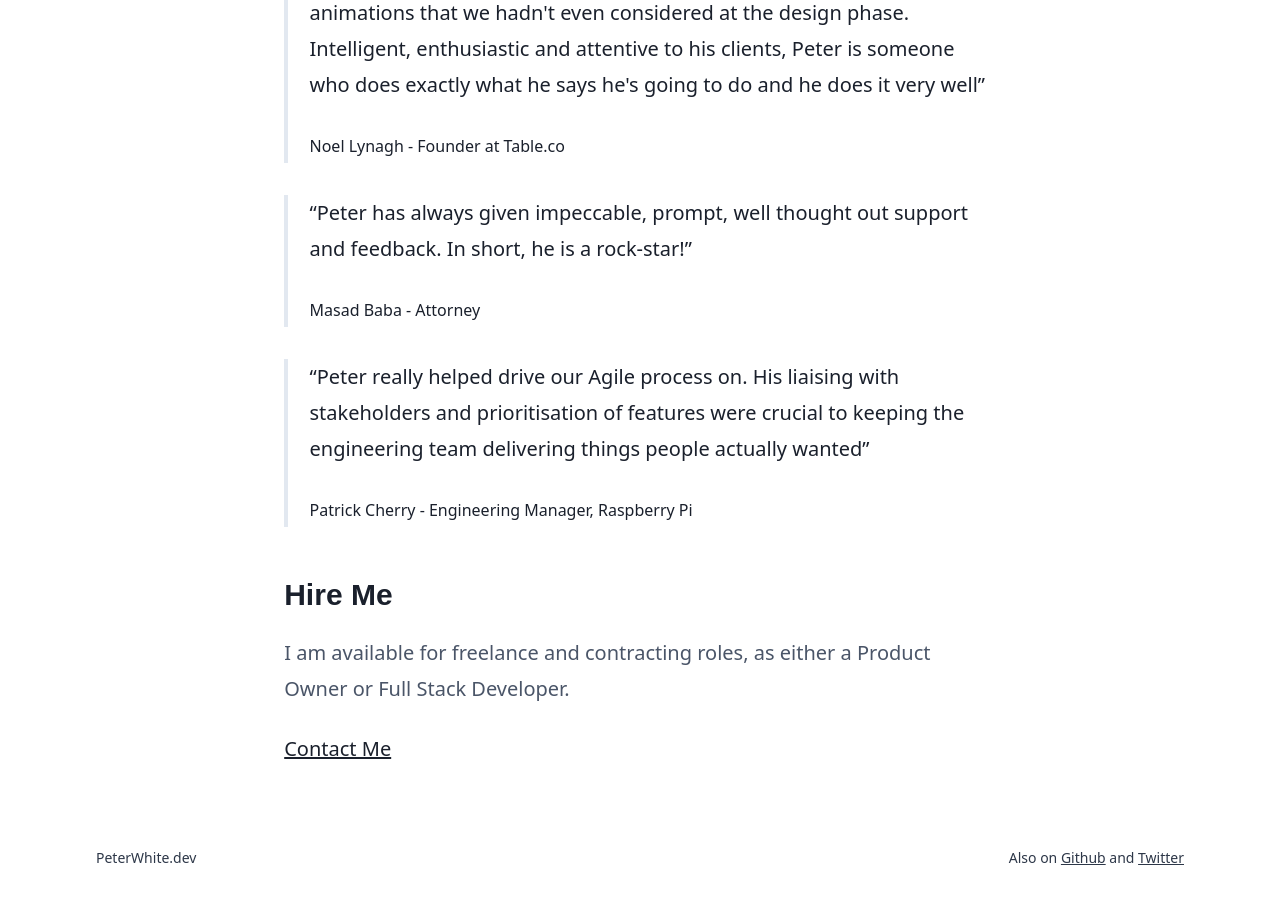
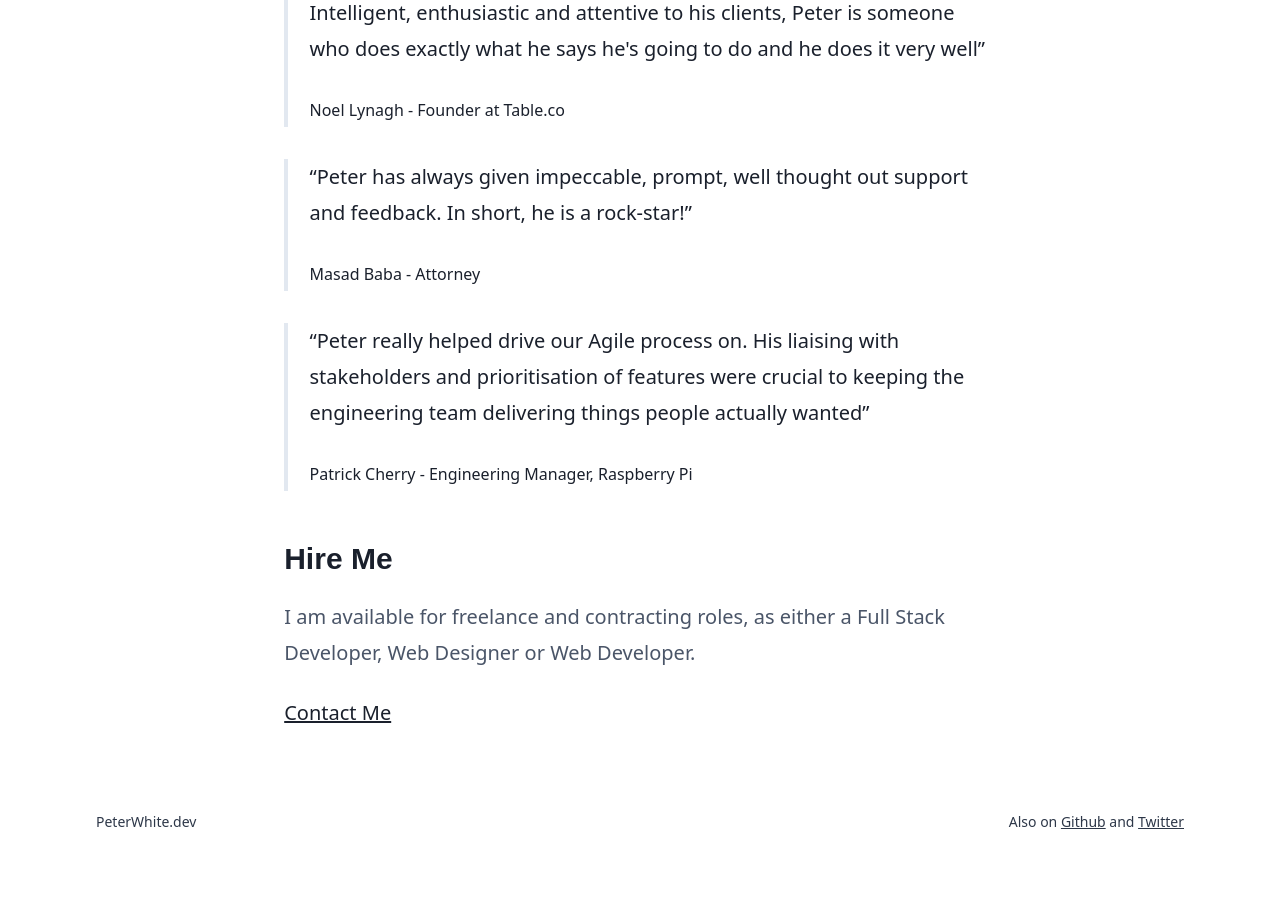
Before and after one commit to peterwhite/personalwebsite, a Jekyll site: the page built from index.html, in a window 1280 px wide and 900 px high, scrolled down 1563 px. Built offline with Jekyll 4.4.1, drawn with Linux system fonts in a browser that asks for light colours; some web fonts are replaced; after the commit the page ends 2427 px from its top, so only the background shows below that; some of the changed text lies outside the part shown.

Commit message:
Update index.html

```diff
--- a/index.html
+++ b/index.html
@@ -33,7 +33,7 @@
 
 
     <h3>Hire Me</h3>
-    <p>I am available for freelance and contracting roles, as either a Product Owner or Full Stack Developer. </p>
+    <p>I am available for freelance and contracting roles, as either a Full Stack Developer, Web Designer or Web Developer. </p>
     <p>  <a href="/contact" class="button button--medium">Contact Me</a></p>
 
 
```
Also changed, not shown: other parts of index.html (+1 -1 lines).
